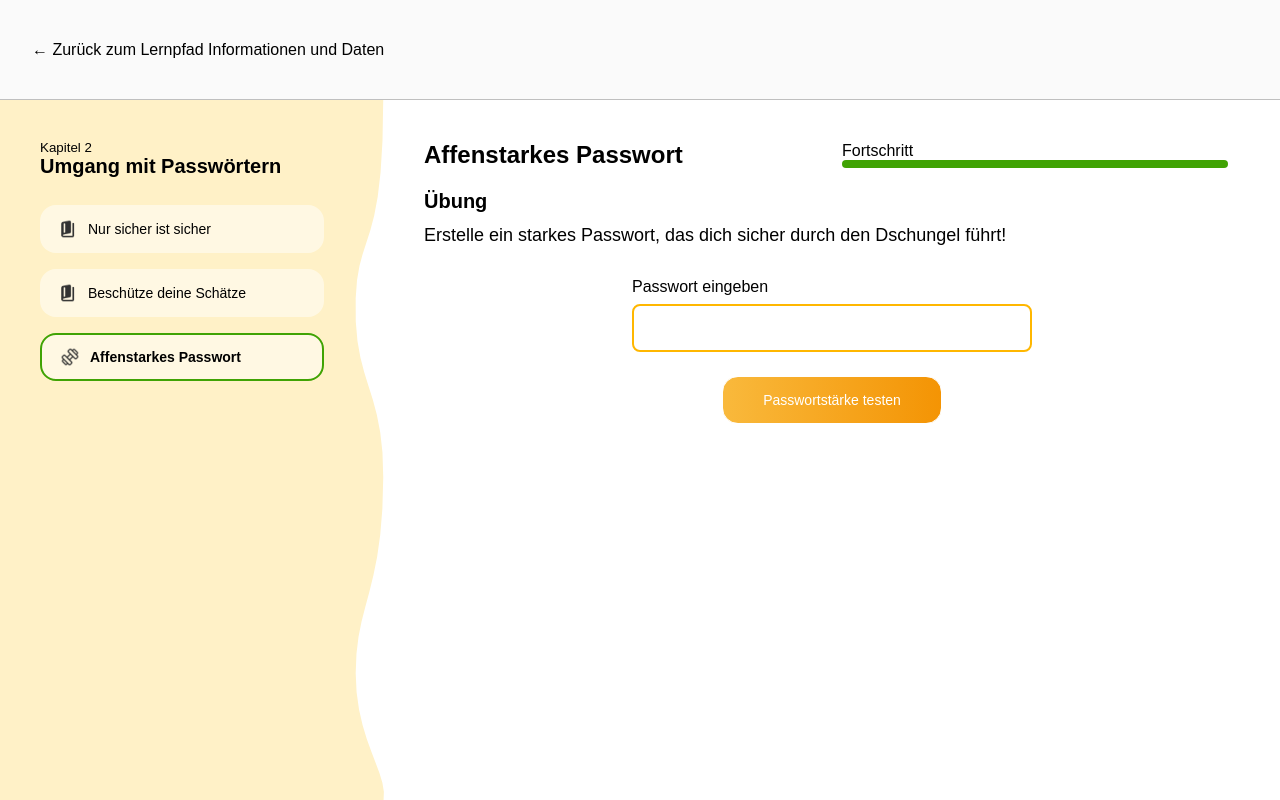
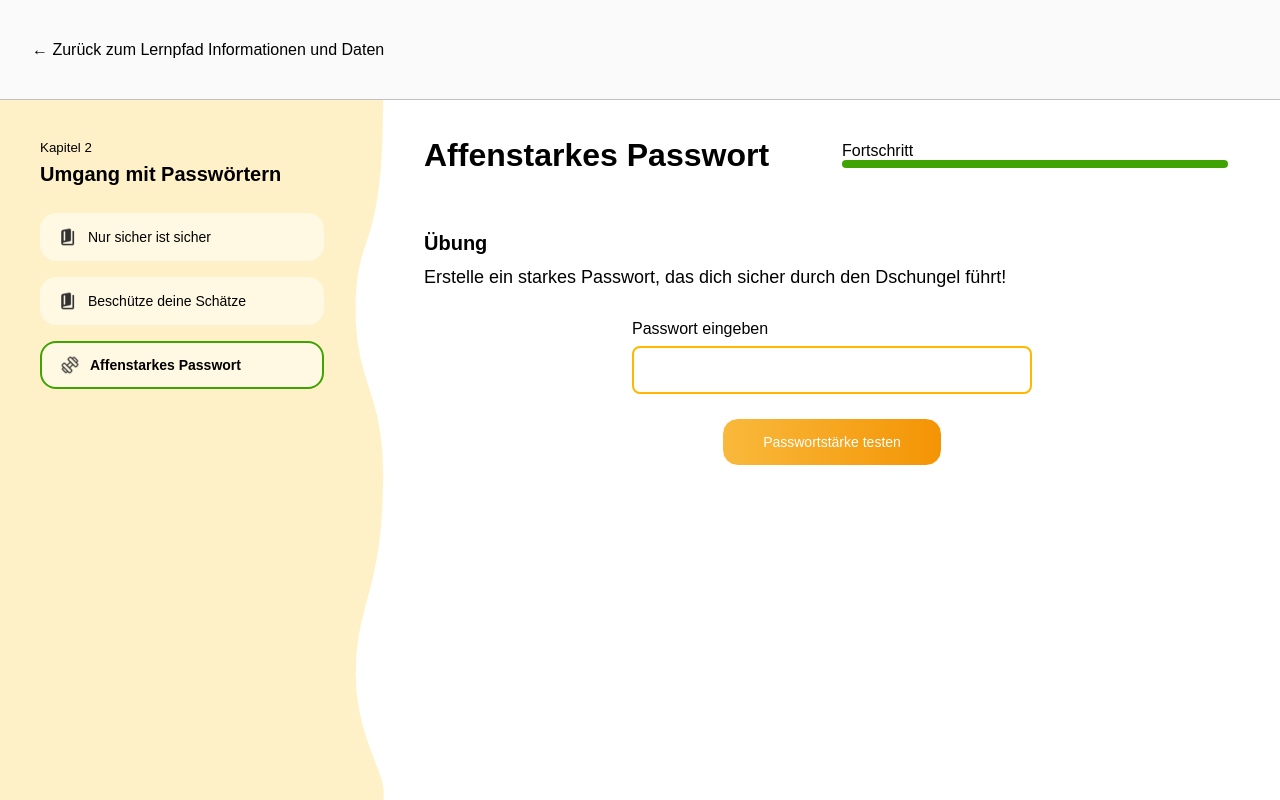
Before and after one commit to halu1031/Moki, a website built with Parcel: page lektion1_3.html in a window 1280 px wide. Built offline with nearby package versions, Linux system fonts and the light colour scheme.

Commit message:
bisschen styling

```diff
--- a/css/styles_content.css
+++ b/css/styles_content.css
@@ -50,6 +50,10 @@ header {
 h1 {
   font-size: 20px;
   margin-bottom: 19px;
+}
+
+small {
+  margin-bottom: 8px;
 }
 
 h2 {
@@ -226,6 +230,7 @@ nav ul li a {
   align-items: center;
   width: 100%;
   gap: 20px;
+  margin-bottom: 42px;
 }
 
 .heading_progress h1,
@@ -237,7 +242,7 @@ nav ul li a {
 
 .heading_progress h1 {
   margin: 0;
-  font-size: 24px;
+  font-size: 32px;
   width: 50%;
 }
 
```
